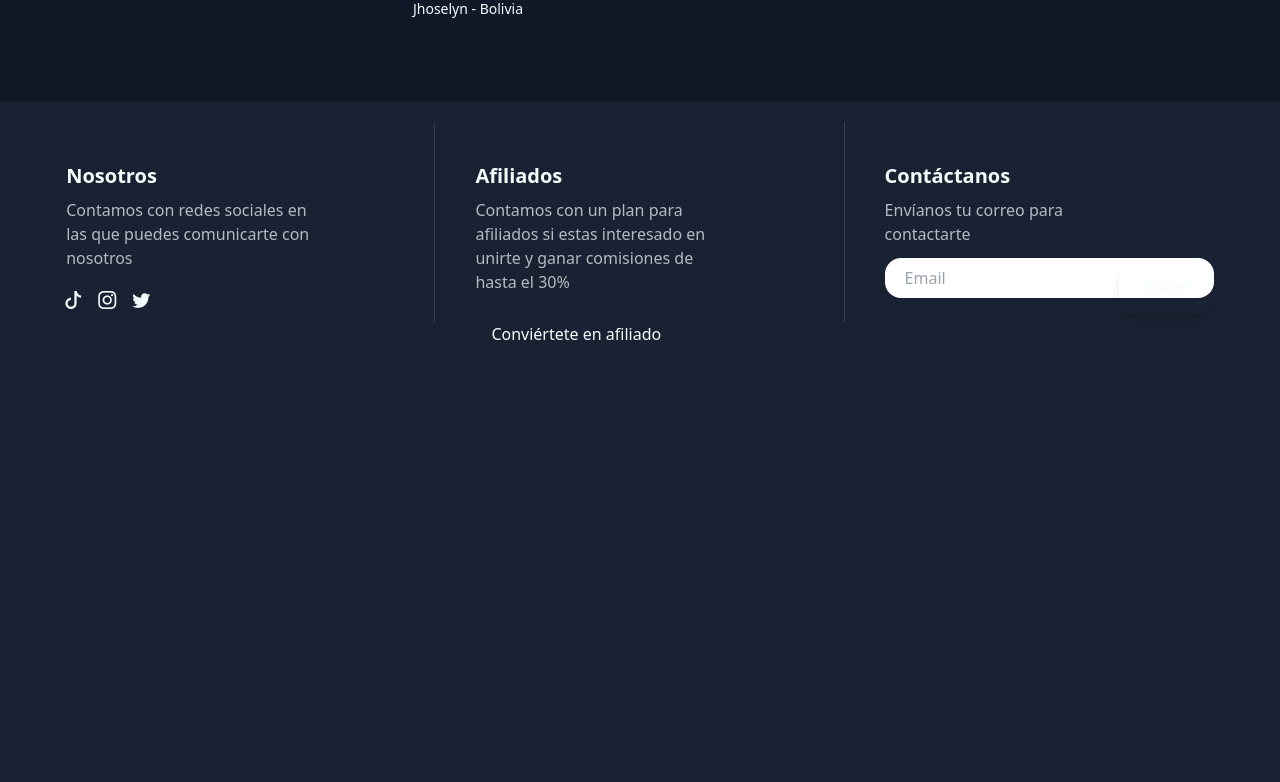
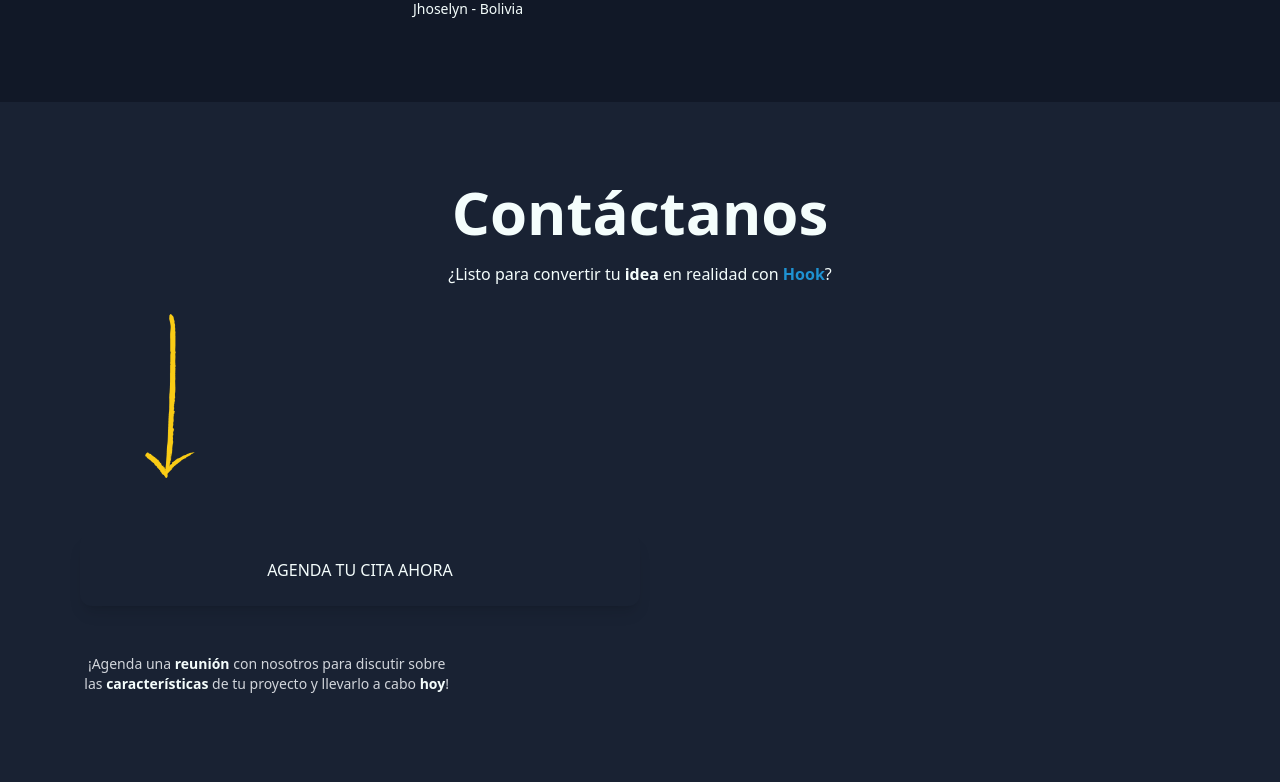
Before and after one commit to ADevsays/Landing-Hook, a React (Vite) app: page / in a window 1280 px wide. Shown: the part 4698-5480 px from the top of the page. Before the commit the page ends 5060 px from the top, so only its background shows below. Built offline with nearby package versions, Linux system fonts and the light colour scheme.

Commit message:
Add contact zone

```diff
--- a/src/components/Footer/Footer.tsx
+++ b/src/components/Footer/Footer.tsx
@@ -5,7 +5,7 @@ import SendEmail from "./SendEmail";
 
 function Footer() {
     return (
-        <footer className="flex justify-center items-start flex-wrap p-5 pb-10">
+        <footer className="flex justify-center items-start flex-wrap p-5 pb-10 bg-primary-dark">
             <FooterItem
                 title="Nosotros"
                 content="Contamos con redes sociales
--- /dev/null
+++ b/src/components/Home/Contact/ContactSection.tsx
@@ -0,0 +1,31 @@
+import { useInView } from 'react-intersection-observer';
+import ArrowSVG from '../../../Imgs/Arrow SVG.png';
+import Button from '../../Button';
+
+function ContectSection() {
+    const [ref, inView] = useInView({
+        triggerOnce: true, // Para activar la animación solo una vez
+        threshold: 0.4, // Umbral del 50%
+      });
+    return (
+       <section
+        id='contacto'
+        ref={ref}
+        className="w-full min-h-[400px] p-20 bg-primary flex flex-col gap-5 pb-32">
+            <h2 className="font-bold text-6xl w-full  text-center">Contáctanos</h2>
+            <p className="w-full text-center">¿Listo para convertir tu <span className="font-bold">idea</span> en realidad con <span className="font-bold text-terciary">Hook</span>?</p>
+            <div className="flex-center flex-col">
+                <img className='max-w-[180px] backdrop-filter' src={ArrowSVG} alt="Arrow svg" />
+                <Button className={` ${inView ? 'animate-img' : ''} btn-primary w-1/2 my-12 py-6`}>
+                    AGENDA TU CITA AHORA
+                </Button>
+                <p className="w-2/6 text-center text-gray-300 text-sm">
+                    ¡Agenda una <span className='font-bold text-secondary'>reunión</span> con nosotros para discutir sobre las <span className='font-bold text-secondary'>características</span> de tu proyecto y llevarlo a cabo <span className='font-bold text-secondary'>
+                    hoy</span>!
+                </p>
+            </div>
+       </section>
+    );
+}
+
+export default ContectSection;
--- a/src/components/Home/Home.tsx
+++ b/src/components/Home/Home.tsx
@@ -5,6 +5,7 @@ import ServicesSection from "./OurServices/ServicesSection";
 import AboutUsSection from "./AboutUs/AboutUsSection";
 import WelcomeSection from "./WelcomeSection/WelcomeSection";
 import TestimonialsSection from "./Testimonials/TestimonialsSection";
+import ContectSection from "./Contact/ContactSection";
 
 function Home() {
     const [plan, setPlan] = useState({} as PlanInfo);
@@ -20,6 +21,7 @@ function Home() {
             <ServicesBenefitSection/>
             <AboutUsSection/>
             <TestimonialsSection/>
+            <ContectSection/>
         </main>
     );
 }
--- a/src/components/Home/OurServices/PlanSection.tsx
+++ b/src/components/Home/OurServices/PlanSection.tsx
@@ -16,7 +16,7 @@ function PlanSection({plan}:Props) {
         setStatePlan(false);
     }
     return (
-        <section id="planes" className={`${statePlan ? 'animate-plan' : 'animate-close-plan'} relative pt-8 pb-20 border-b border-gray-700`}>
+        <section id="planes" className={`${statePlan ? 'animate-plan' : 'animate-close-plan'} z-99 relative pt-8 pb-20 border-b border-gray-700`}>
            <h4 className="w-full mt-10 font-bold text-center text-xl">
                 {type}
                 <br />
--- a/src/input.css
+++ b/src/input.css
@@ -47,7 +47,7 @@ body{
 }
 
 .animate-close-plan > *{
-    animation: closePlanChildren 0.1s forwards;
+    animation: closePlanChildren 0.3s forwards;
 }
 
 @keyframes cardPlanFadeIn {
@@ -62,10 +62,12 @@ body{
 }
 
 @keyframes closePlanChildren {
-        to{
-            opacity: 0;
-            min-height: 0;
-        }
+    to{
+        opacity: 0;
+        min-height: 0;
+        height: 0;
+        display: none;
+    }
 }
 
 @keyframes closePlan {
@@ -85,7 +87,6 @@ body{
         height: 0px;
         opacity: 0;
         min-height: 0px;
-
     }
     to{
         opacity: 1;
```
Also changed, not shown: src/Imgs/Arrow SVG.png (added).
